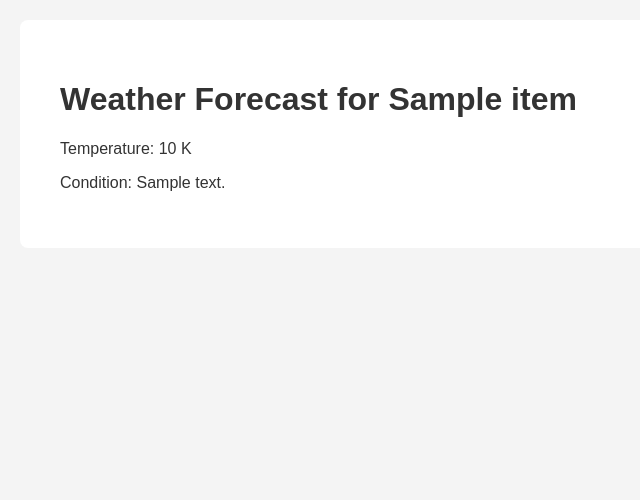
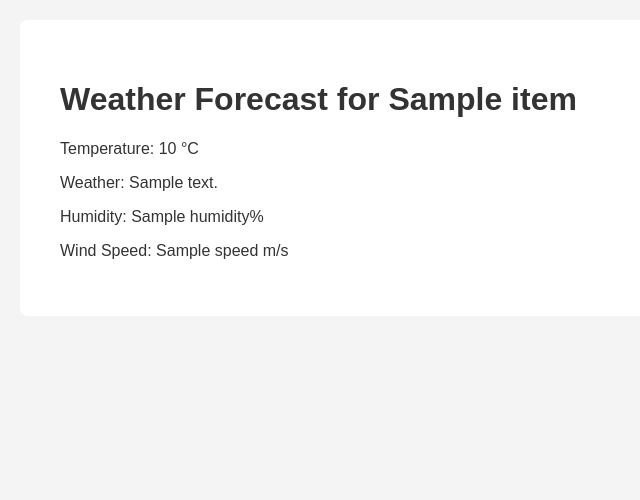
Before and after one commit to mwizG/manhatton, a Django app: page /weather/ in a window 1280 px wide. Shown: the part 138-638 px from the top of the page, without its empty margins (0-640 px from the left). Run offline with Django 5.2, Linux system fonts and the light colour scheme; tables that the repository leaves empty hold one stand-in row (values such as "Sample post"); a database or web service that is not in the repository returns one stand-in record (values such as "Sample title"); data that the repository does not hold is empty.

Commit message:
weather api works

```diff
--- a/ireen/ireen/settings.py
+++ b/ireen/ireen/settings.py
@@ -52,6 +52,9 @@ INSTALLED_APPS = [
 LOGIN_URL = 'users:login'
 LOGIN_REDIRECT_URL = 'logbook:logbook'
 LOGOUT_REDIRECT_URL = 'users:login'
+
+
+
 
 # Templates
 TEMPLATES = [
--- a/ireen/logbook/forms.py
+++ b/ireen/logbook/forms.py
@@ -5,8 +5,14 @@ class ExpenseForm(forms.ModelForm):
     class Meta:
         model = Expense
         fields = ['item', 'amount_spent', 'date']
+        widgets = {
+            'date': forms.DateInput(format='%Y-%m-%d', attrs={'type': 'date'})
+        }
 
 class SaleForm(forms.ModelForm):
     class Meta:
         model = Sale
         fields = ['product', 'amount_earned', 'date']
+        widgets = {
+            'date': forms.DateInput(format='%Y-%m-%d', attrs={'type': 'date'})
+        }
--- a/ireen/logbook/views.py
+++ b/ireen/logbook/views.py
@@ -17,7 +17,7 @@ def add_expense(request):
             expense = form.save(commit=False)
             expense.user = request.user
             expense.save()
-            return redirect('logbook_home')
+            return redirect('logbook:logbook')
     else:
         form = ExpenseForm()
     return render(request, 'logbook/add_expense.html', {'form': form})
@@ -30,7 +30,7 @@ def add_sale(request):
             sale = form.save(commit=False)
             sale.user = request.user
             sale.save()
-            return redirect('logbook_home')
+            return redirect('logbook:logbook')
     else:
         form = SaleForm()
     return render(request, 'logbook/add_sale.html', {'form': form})
--- a/ireen/weather/templates/weather/index.html
+++ b/ireen/weather/templates/weather/index.html
@@ -4,16 +4,23 @@
 {% block title %}Farm Management System{% endblock %}
 
 {% block content %}
-
 <!DOCTYPE html>
 <html>
 <head>
     <title>Weather Forecast</title>
 </head>
 <body>
-    <h1>Weather Forecast for {{ data.name }}</h1>
-    <p>Temperature: {{ data.main.temp }} K</p>
-    <p>Condition: {{ data.weather.0.description }}</p>
+    {% if data %}
+        <h1>Weather Forecast for {{ data.name }}</h1>
+        <p>Temperature: {{ data.main.temp }} °C</p>
+        <p>Weather: {{ data.weather.0.description }}</p>
+        <p>Humidity: {{ data.main.humidity }}%</p>
+        <p>Wind Speed: {{ data.wind.speed }} m/s</p>
+    {% elif error %}
+        <p>{{ error }}</p>
+    {% endif %}
 </body>
 </html>
+
+
 {% endblock %}
--- a/ireen/weather/views.py
+++ b/ireen/weather/views.py
@@ -3,15 +3,31 @@ from django.shortcuts import render
 from django.conf import settings
 
 def weather_forecast(request):
-    api_key = settings.OPENWEATHERMAP_API_KEY
-    location = "your_location"  # You can make this dynamic based on user input
+    api_key ='8450fcf8a754b3eacb761aca246cad72'
+    city = "Lusaka"  # You can make this dynamic based on user input
+    state = ""
+    country = "ZM"
+    limit = 1
 
-    url = f"http://api.openweathermap.org/data/2.5/weather?q={location}&appid={api_key}"
-    response = requests.get(url)
-    data = response.json()
+    geo_url = 'http://api.openweathermap.org/geo/1.0/direct?q={},{}&limit={}&appid={}'.format(city, country, limit, api_key)
+    geo_response = requests.get(geo_url)
+    geo_data = geo_response.json()
+    print('goe data: ',geo_data)
+    if geo_data:
+        lat = geo_data[0]['lat']
+        lon = geo_data[0]['lon']
 
-    context = {
-        'data': data
-    }
+        weather_url = 'https://api.openweathermap.org/data/2.5/weather?lat={}&lon={}&units=metric&appid={}'.format(lat, lon, api_key)
+        weather_response = requests.get(weather_url)
+        weather_data = weather_response.json()
+        print('weather: ',weather_data)
+        context = {
+            'data': weather_data
+        }
 
-    return render(request, 'weather/index.html', context)
+        return render(request, 'weather/index.html', context)
+    else:
+        context = {
+            'error': 'Location not found.'
+        }
+        return render(request, 'weather/index.html', context)
```
Also changed, not shown: ireen/db.sqlite3.
